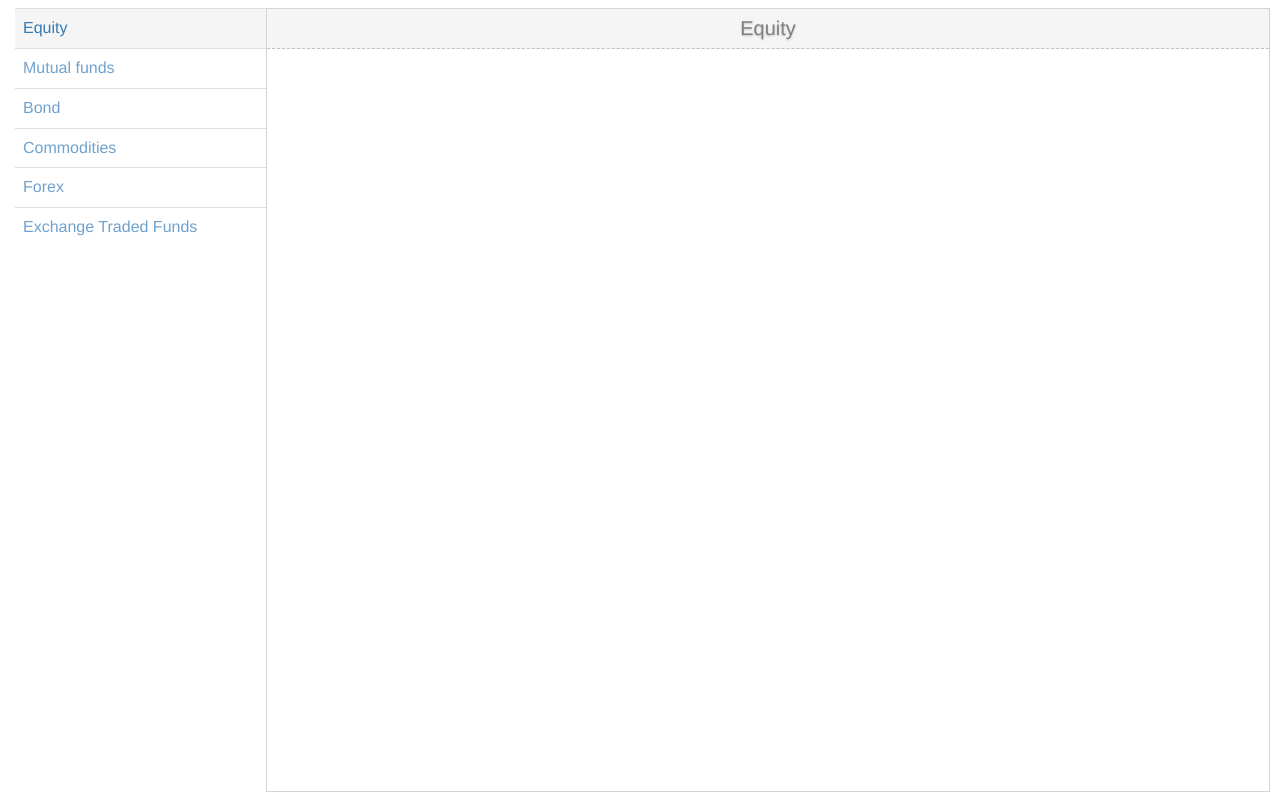
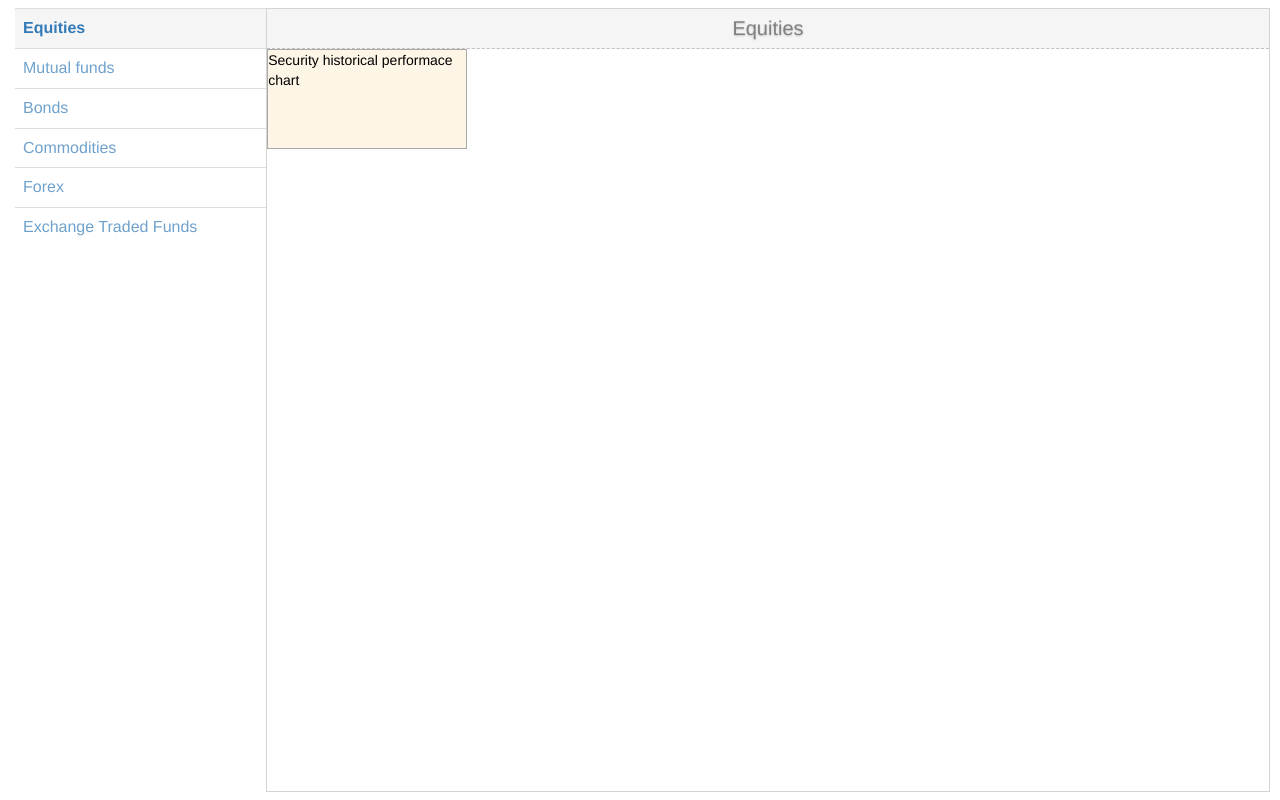
Before and after one commit to rover10/MarketReader, a plain HTML site: page index.html in a window 1280 px wide. Drawn offline with Linux system fonts and the light colour scheme.

Commit message:
Adding updated files

```diff
--- a/index.html
+++ b/index.html
@@ -24,6 +24,10 @@
                     <div class="securityTitle">
                         <center> <div id="secName"> <p id="tname">{{secTitle}}<p></div></center>
                     </div>
+                    <div draggable class="widget"> Security historical performace chart
+                        <div class="secChart"></div>
+
+                    </div>
                 </div>
 
             </div>
--- a/scripts/controller.js
+++ b/scripts/controller.js
@@ -1,8 +1,41 @@
 var app=angular.module('financialApp',[]);
 app.controller('finController', function($scope, $http){
     $scope.x = "Thimarket";
-    $scope.secClass = ["Equity", "Mutual funds", "Bond", "Commodities", "Forex", "Exchange Traded Funds", ];
+    $scope.secClass = ["Equities", "Mutual funds", "Bonds", "Commodities", "Forex", "Exchange Traded Funds", ];
     $scope.secTitle = $scope.secClass[0];
     $scope.fun = function(name){$scope.secTitle =name;};
     $scope.user = "Data";
 });
+
+
+app.directive('draggable', function($document) {
+    return function(scope, element, attr) {
+      var startX = 0, startY = 0, x = 0, y = 0;
+      element.css({
+       position: 'relative',
+
+      });
+      element.on('mousedown', function(event) {
+        // Prevent default dragging of selected content
+        event.preventDefault();
+        startX = event.screenX - x;
+        startY = event.screenY - y;
+        $document.on('mousemove', mousemove);
+        $document.on('mouseup', mouseup);
+      });
+
+      function mousemove(event) {
+        y = event.screenY - startY;
+        x = event.screenX - startX;
+        element.css({
+          top: y + 'px',
+          left:  x + 'px'
+        });
+      }
+
+      function mouseup() {
+        $document.off('mousemove', mousemove);
+        $document.off('mouseup', mouseup);
+      }
+    };
+  });
--- a/style/marketReader.css
+++ b/style/marketReader.css
@@ -79,6 +79,7 @@ td:hover {
     //background-color: red !important;
     //color:red;
     opacity: 1;
+    font-weight: bold;
 }
 
 .passive{
@@ -86,3 +87,22 @@ td:hover {
        //color:green;
 
 }
+
+.widget{
+    position: fixed;
+    width:200px;
+    height:100px;
+    background-color: oldlace;
+    color:Black;
+    border-style: solid;
+    border-color: darkgray;
+    border-width: thin;
+
+}
+
+
+.secChart{
+    position: absolute;
+    width:100px;
+    height:40px;
+}
```
